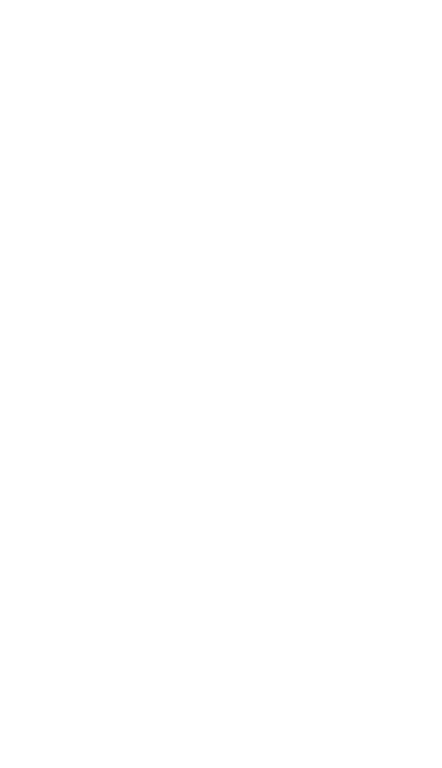
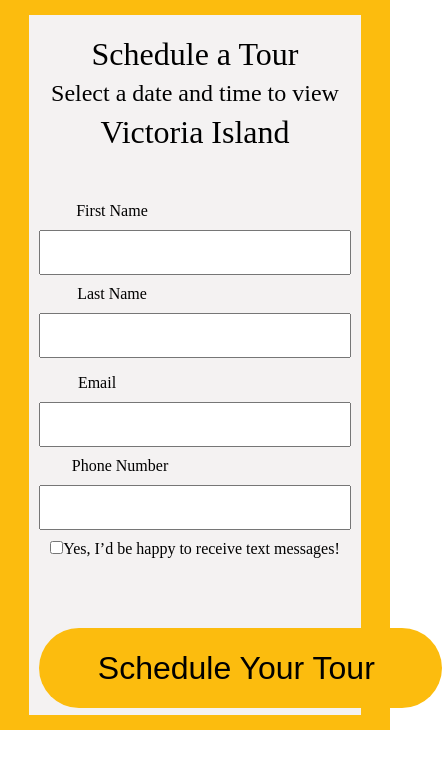
Before and after one commit to smartprincipal/EasyRentt, a React (Create React App) app: page /Login in a window 390 px wide. Before the commit this address had no page. Shown: the top 768 px of the page, 442 px wide, since content can reach past the window. Built offline with nearby package versions, Linux system fonts and the light colour scheme.

Commit message:
schedule and view map mobile responsiveness

```diff
--- a/src/App.js
+++ b/src/App.js
@@ -11,8 +11,9 @@ import { Routes, Route } from "react-router-dom";
 // import CatalogueCard from "./Components/CatalogueCard/CatalogueCard";
 // import Maryland from "./Pages/Catalogue/Maryland";
 // import Viewmore from "./Pages/Viewmore/Viewmore"
-import Map from "./Components/Map/Map";
-// import SchedulePage from "./Pages/SchedulePage/Schedule";
+// import Map from "./Components/Map/Map";
+// import ViewMap from "./Pages/ViewMap/ViewMap";
+import SchedulePage from "./Pages/SchedulePage/Schedule";
 
 
 
@@ -32,8 +33,9 @@ function App() {
       {/* <Catalogue/> */}
       {/* <SignUp /> */}
       {/* <Viewmore/> */}
-      {/* <SchedulePage/> */}
-      <Map/>
+      <SchedulePage/>
+      {/* <Map/> */}
+      {/* <ViewMap/> */}
 
     </div>
   );
--- a/src/Components/Map/Map.jsx
+++ b/src/Components/Map/Map.jsx
@@ -3,8 +3,8 @@ import './Map.css'
 import { GoogleMap, useJsApiLoader } from '@react-google-maps/api';
 
 const containerStyle = {
-  width: '400px',
-  height: '400px'
+  width: '100%',
+  height: '500px'
 };
 
 const center = {
--- a/src/Pages/SchedulePage/Schedule.css
+++ b/src/Pages/SchedulePage/Schedule.css
@@ -12,7 +12,7 @@
 .scheduleBlock{
  background-color: #F4F2F2;;
  height: 700px;
- max-width: 50%;
+ width: 50%;
  /* margin-left: auto;
  margin-right: auto; */
  margin-top: auto;
@@ -109,13 +109,20 @@ text-align: center;
  margin-top: 70px;
 }
 @media screen and (max-width: 800px){
+ .scheduleBlock{
+  width: 85%;
+ }
+ .scheduleForm{
+  padding: 0 10px 0 10px;
+  margin-top: 50px;
+ }
  .name{
   flex-direction: column;
   justify-content: center;
   padding-bottom: 16px;
  }
  .firstnameLabel{
-  left: -130px;
+  left: -83px;
  }
  .firstNameInput{
   height: 45px;
@@ -124,40 +131,41 @@ text-align: center;
  }
  .lastnameLabel{
   margin-bottom: 10px;
+  margin-top: 10px;
   position: relative;
-  left: -90px;
+  left: -83px;
  }
  .lastNameInput{
   height: 45px;
-  width: 250px;
+  width: 100%;
   padding-left: 15px;
  }
  .emailLabel{
   margin-bottom: 10px;
   position: relative;
-  left: -300px;
+  left: -98px;
  }
  .emailInput{
   height: 45px;
-  width: 645px;
+  width: 100%;
   padding-left: 15px;
  }
  .phonenumber{
-  margin-top: 20px;
+  margin-top: 10px;
  }
  .phonenumberLabel{
   margin-bottom: 10px;
   position: relative;
-  left: -275px;
+  left: -75px;
  }
  .phonenumberInput{
   height: 45px;
-  width: 645px;
+  width: 100%;
   padding-left: 15px;
  }
  .check{
   position: relative;
-  left: -175px;
+  left: 0;
   margin-top: 10px;
  }
  .checkbox{
```
Also changed, not shown: src/Pages/ViewMap/ViewMap.jsx (+18 -0 lines).
